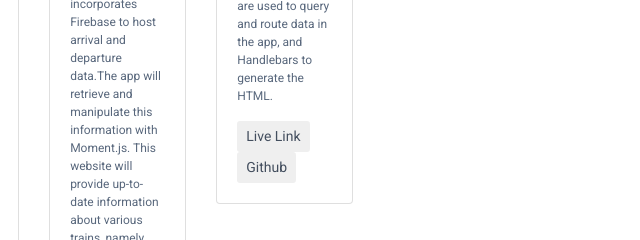
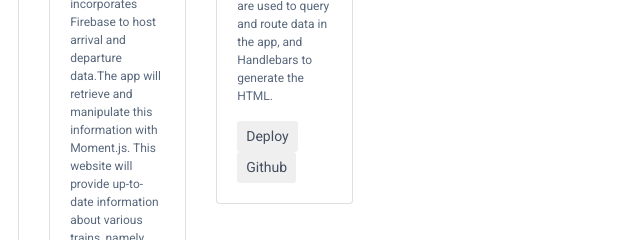
Before and after one commit to SecureCap/portfolio, a website: page index.html in a window 1280 px wide. Shown: the part 3340-3580 px from the top of the page, 338-978 px from the left. Drawn offline with Linux system fonts and the light colour scheme.

Commit message:
changed deploy link

```diff
--- a/index.html
+++ b/index.html
@@ -371,7 +371,7 @@
 															<p class="card-text ">A burger logger with MySQL, Node, Express, Handlebars and a homemade ORM.
 																 Node and MySQL are used to query and route data in the app, and Handlebars to generate the HTML.</p>
 															<button type="button" class="btn btn-light-blue btn-sm ">
-																<a target="_blank" href="https://enigmatic-escarpment-77180.herokuapp.com/">Live Link</a>
+																<a target="_blank" href="https://enigmatic-escarpment-77180.herokuapp.com/">Deploy</a>
 															</button>
 															<button type="button" class="btn btn-light-blue btn-sm">
 																<a target="_blank" href="https://github.com/SecureCap/burger">Github</a>
```
